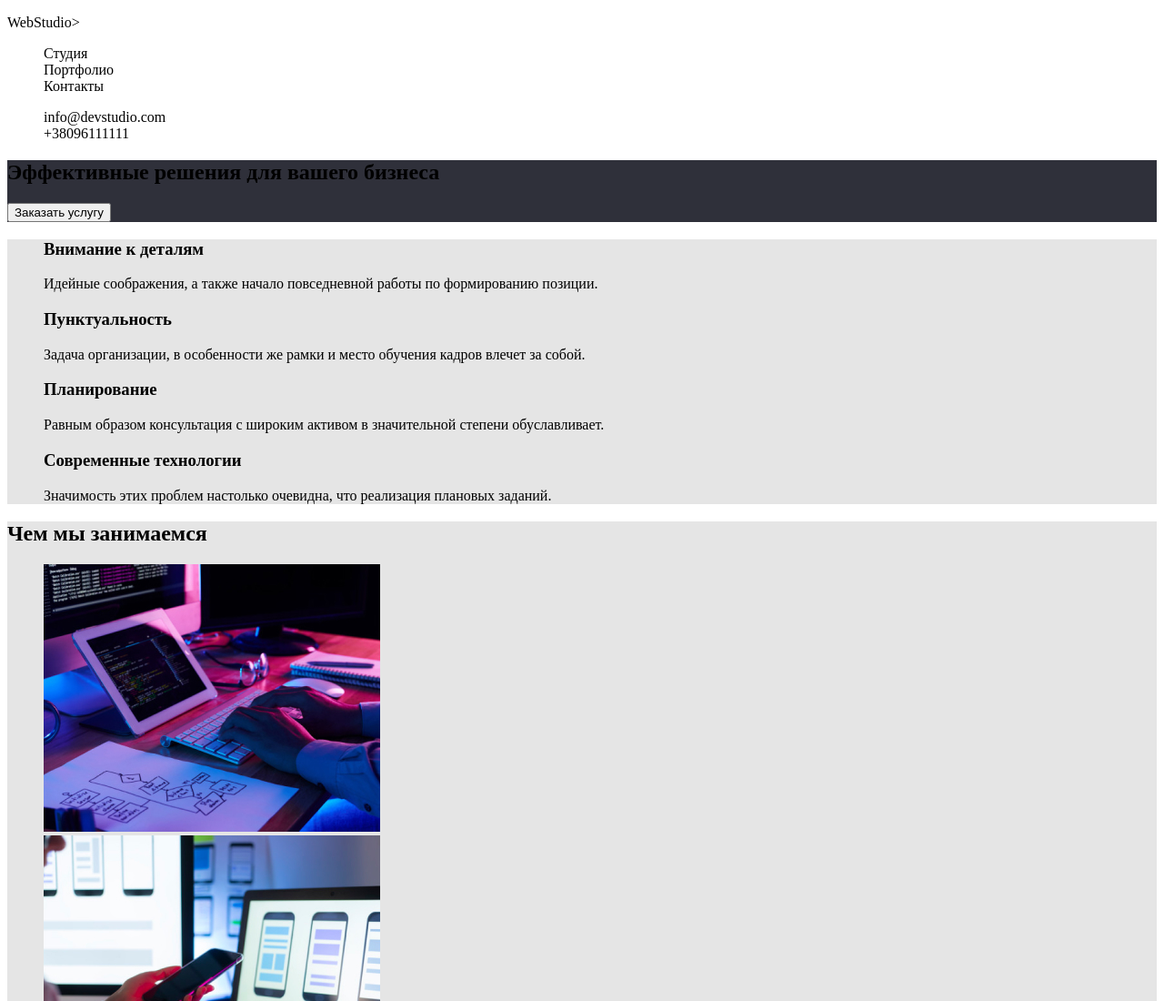
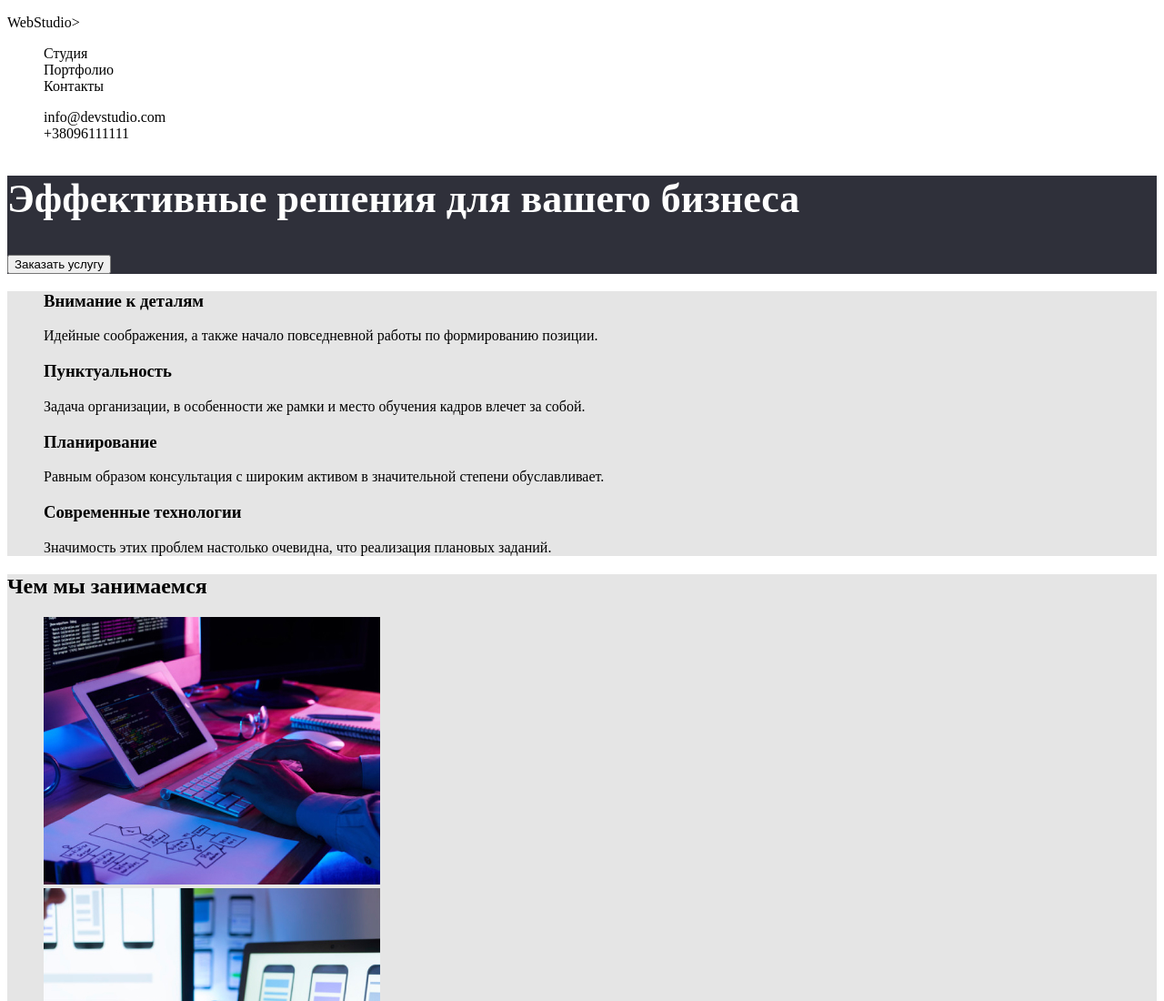
Before and after one commit to ChizhenkoAleksey/goit-markup-hw-02, a plain HTML site: page index.html in a window 1280 px wide. Shown: the top 1100 px of the page at 91% size. Drawn offline with Linux system fonts and the light colour scheme.

Commit message:
zagolovok

```diff
--- a/css/style.css
+++ b/css/style.css
@@ -22,6 +22,11 @@ background: var(--while-color) ;
 .efect {
     background: #2F303A ;
 }
+.zagolovok {
+    color: #FFFFFF;
+    font-size:  44px;
+    font-weight: 900;
+}
 .spisok {
     background: #E5E5E5;
 }
--- a/index.html
+++ b/index.html
@@ -37,7 +37,7 @@
     </header>
     <main>
 <section class="efect">
-    <h1>Эффективные решения для вашего бизнеса</h1>
+    <h1 class="zagolovok"> Эффективные решения для вашего бизнеса</h1>
     <button type="button">Заказать услугу</button>
 </section>
 <section class="spisok">
```
